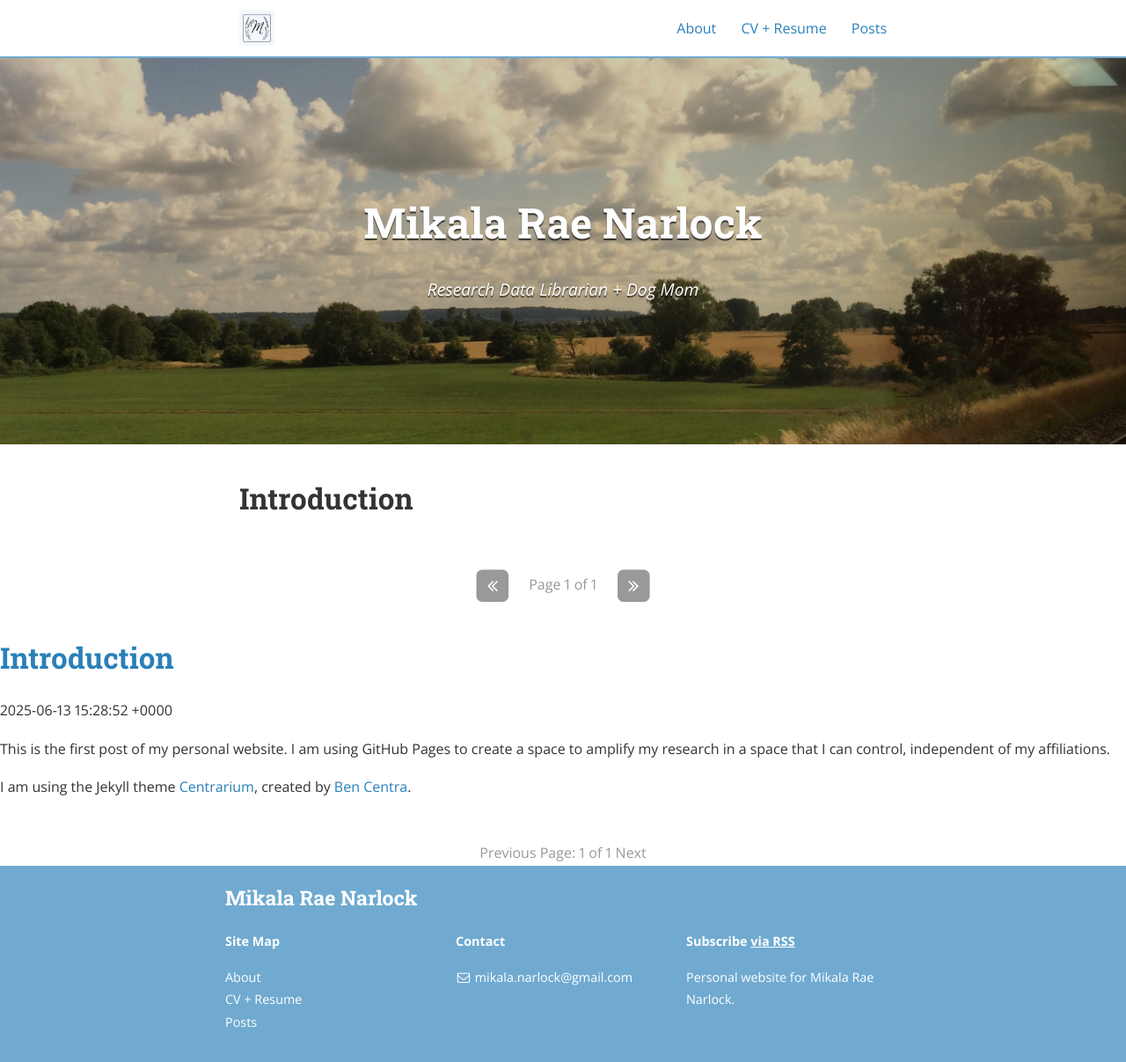
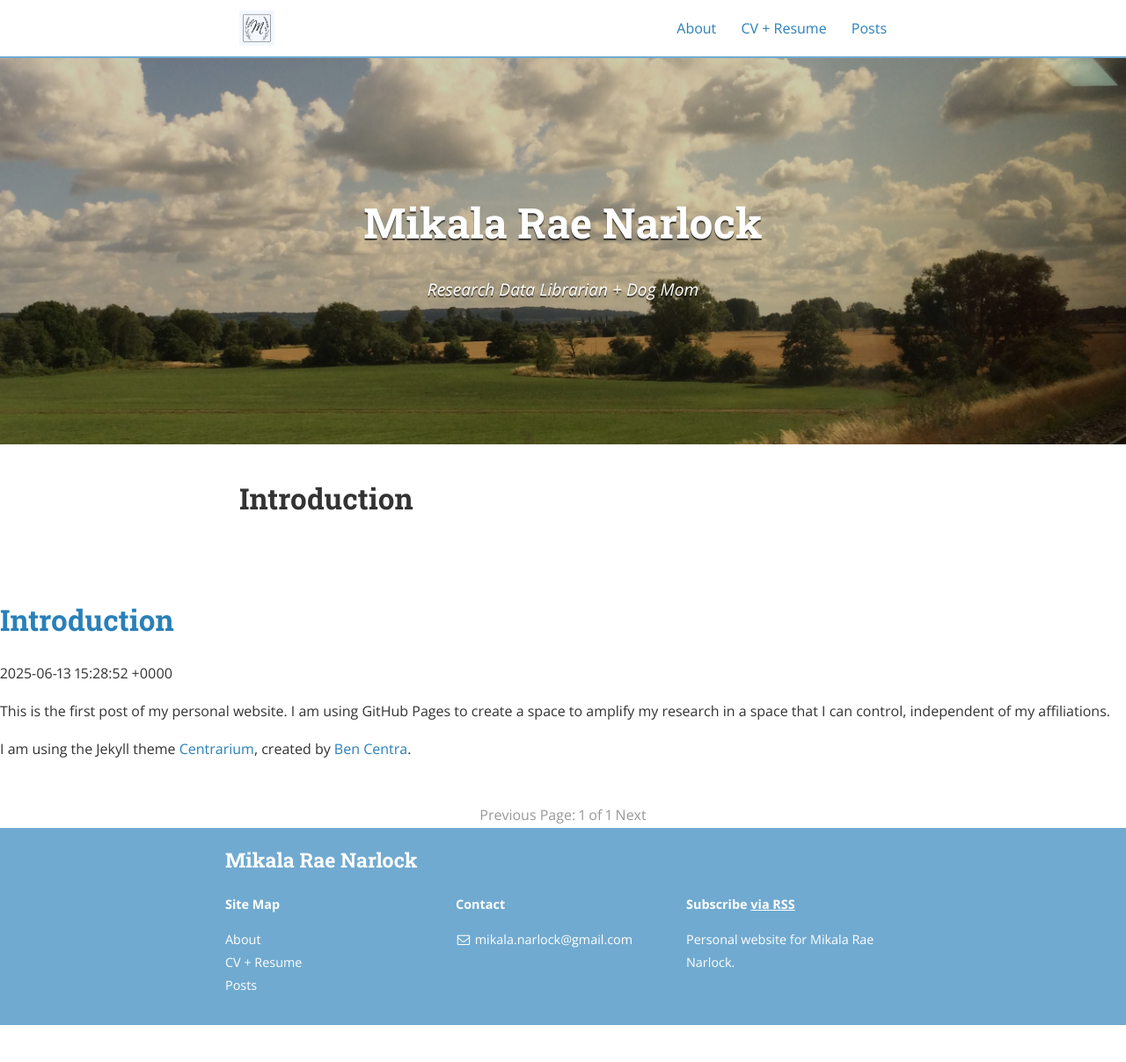
Before and after one commit to mikalaraethelib/mikalaraethelib.github.io, a Jekyll site: the page built from index.html, in a window 1280 px wide and 1207 px high. Shown: the whole window at 88% size. Built offline with Jekyll 4.4.1, drawn with Linux system fonts in a browser that asks for light colours; nearby versions of some CDN libraries; the list of posts is cut into pages by our own code.

Commit message:
i hate paginator

```diff
--- a/index.html
+++ b/index.html
@@ -23,42 +23,20 @@
 
 <nav class="pagination" role="navigation">
 	<p>
-    {% if paginator.previous_page %}
-			{% if paginator.page == 2 %}
-			<a class="newer-posts" href="{{ site.baseurl }}{{ paginator.previous_page_path }}">
-        <span class="fa-stack fa-lg">
-          <i class="fa fa-square fa-stack-2x"></i>
-          <i class="fa fa-angle-double-left fa-stack-1x fa-inverse"></i>
-        </span>
-      </a>
-			{% else %}
-			<a class="newer-posts" href="{{ site.baseurl }}{{ paginator.next_page_path }}">
-				<span class="fa-stack fa-lg">
-					<i class="fa fa-square fa-stack-2x"></i>
-					<i class="fa fa-angle-double-left fa-stack-1x fa-inverse"></i>
-				</span>
-			</a>
-			{% endif %}
-		{% else %}
-		<span class="fa-stack fa-lg">
-      <i class="fa fa-square fa-stack-2x"></i>
-      <i class="fa fa-angle-double-left fa-stack-1x fa-inverse"></i>
-    </span>
-		{% endif %}
-		<span class="page-number">Page {{ paginator.page }} of {{ paginator.total_pages }}</span>
-		{% if paginator.next_page %}
-		<a class="newer-posts" href="{{ site.baseurl }}{{ paginator.next_page_path }}">
-      <span class="fa-stack fa-lg">
-        <i class="fa fa-square fa-stack-2x"></i>
-        <i class="fa fa-angle-double-right fa-stack-1x fa-inverse"></i>
-      </span>
-    </a>
-		{% else %}
-		<span class="fa-stack fa-lg">
-      <i class="fa fa-square fa-stack-2x"></i>
-      <i class="fa fa-angle-double-right fa-stack-1x fa-inverse"></i>
-    </span>
-		{% endif %}
+    {% if paginator.total_pages > 1 %}
+    <ul>
+      {% if paginator.previous_page %}
+     <li>
+       <a href="{{ paginator.previous_page_path | prepend: site.baseurl }}">Newer</a>
+     </li>
+     {% endif %}
+     {% if paginator.next_page %}
+     <li>
+      <a href="{{ paginator.next_page_path | prepend: site.baseurl }}">Older</a>
+     </li>
+     {% endif %}
+    </ul>
+    {% endif %}
 	</p>
 </nav>
 
```
